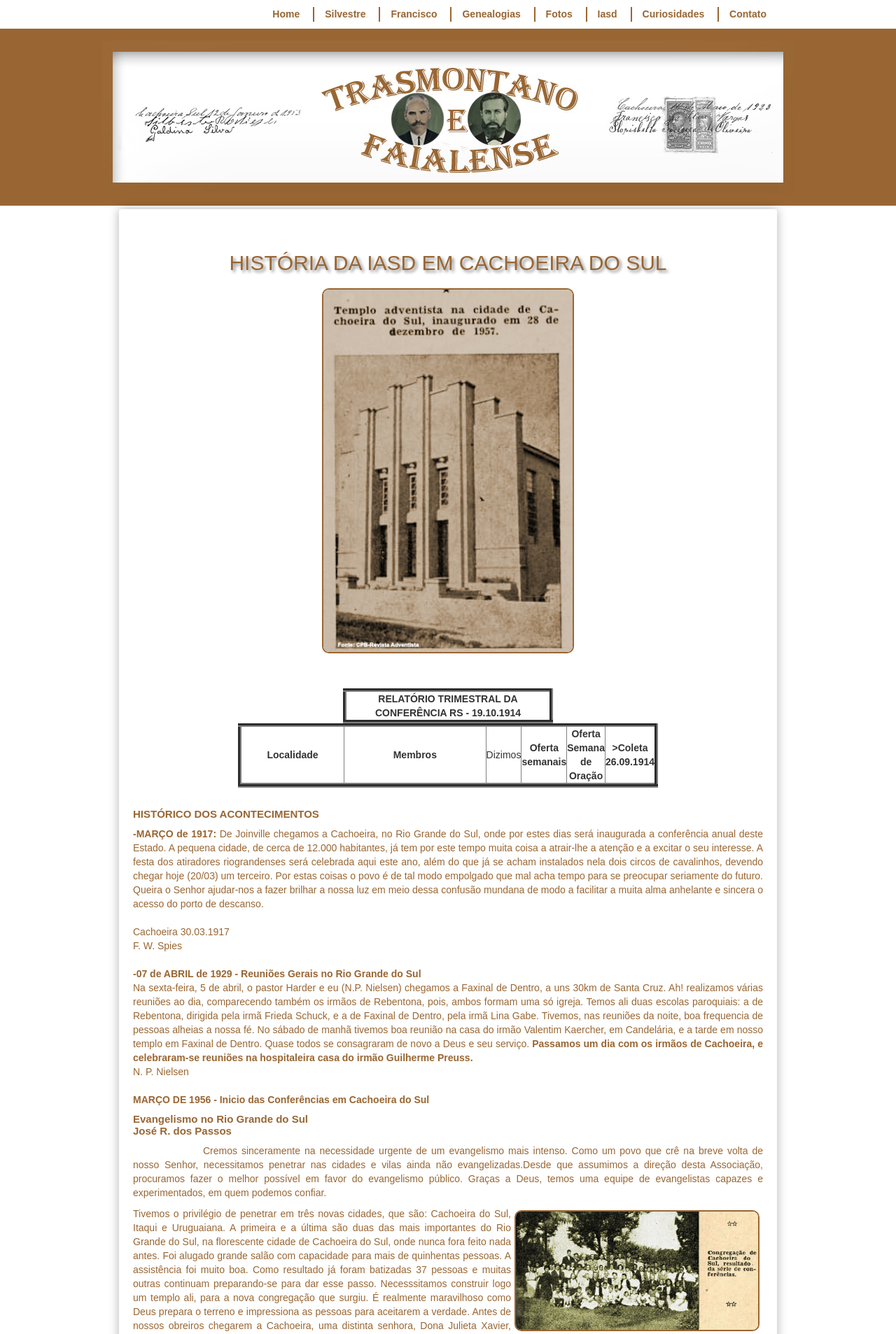
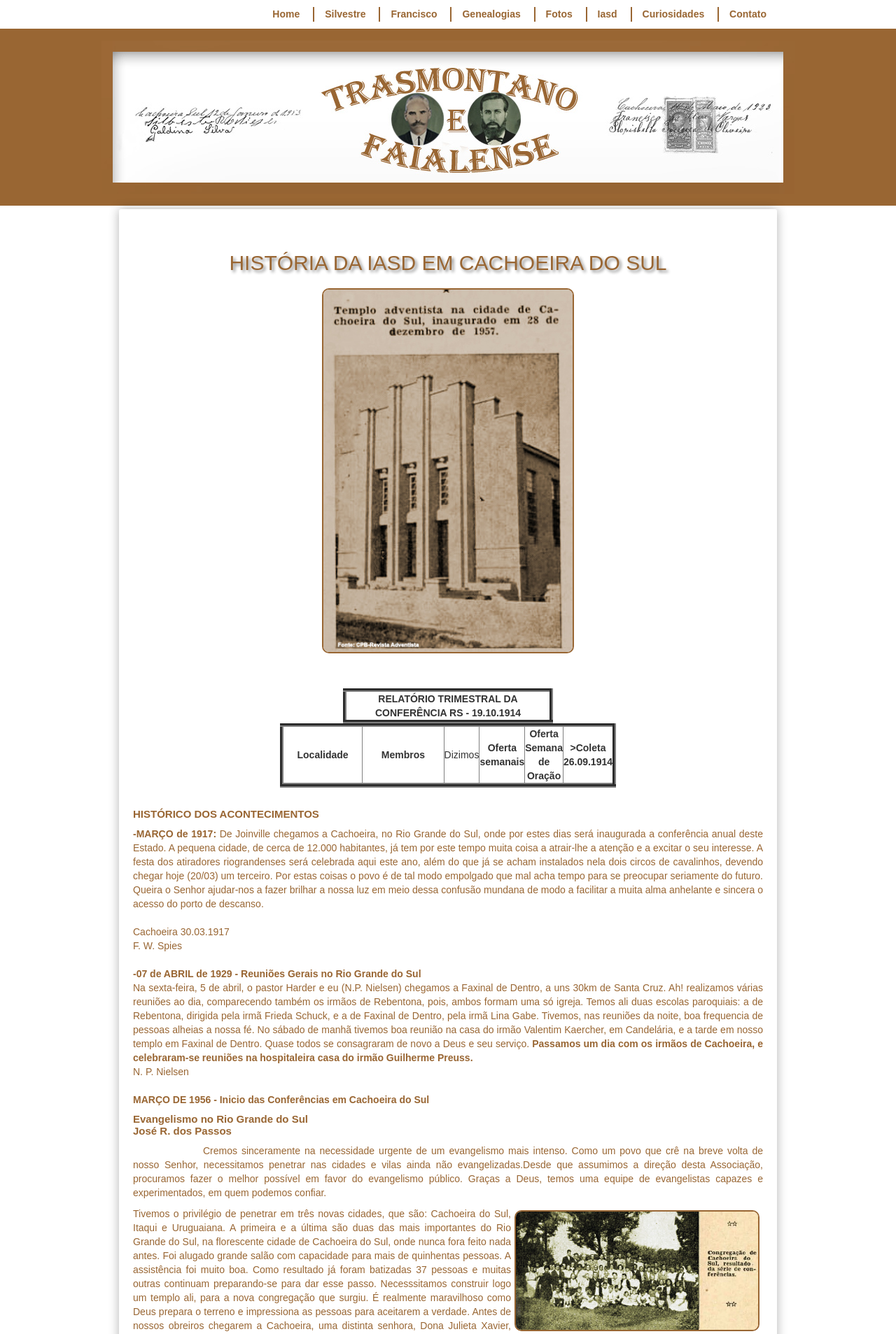
Before and after one commit to claudiovargas1955/claudiovargas1955.github.io, a Jekyll site: the page built from _pages/história-da-iasd-cachoeira.html, in a window 1280 px wide. Shown: the top 1907 px of the page at 70% size. Built offline with Jekyll 4.4.1, drawn with Linux system fonts in a browser that asks for light colours; some web fonts are replaced.

Commit message:
Update história-da-iasd-cachoeira.html

```diff
--- a/_pages/história-da-iasd-cachoeira.html
+++ b/_pages/história-da-iasd-cachoeira.html
@@ -124,14 +124,14 @@ tr:hover{
          </tr>
 
 
-    <table border="5px" color="#ffffff" width="600px"  cellspacing="0px" cellpadding="0px">
+    <table border="5px" color="#ffffff" width="480px"  cellspacing="0px" cellpadding="0px">
          <tr>
-           <td align="center" width="200px"><b>Localidade</b></td>
+           <td align="center" width="250px"><b>Localidade</b></td>
            <td align="center" width="30px"><b>Membros</b></td>
            <td align="center" width="50px"><b></b>Dizimos</td>
-           <td align="center"><b>Oferta semanais</b></td>
-           <td align="center"><b>Oferta Semana de Oração </b</td>
-           <td align="center"><b>>Coleta 26.09.1914</b</td>
+           <td align="center" width="50px"><b>Oferta semanais</b></td>
+           <td align="center" width="50px"><b>Oferta Semana de Oração </b</td>
+           <td align="center" width="50px"><b>>Coleta 26.09.1914</b</td>
         </tr>
         <tr>
            <td align="center" width="50px"></td>
```
